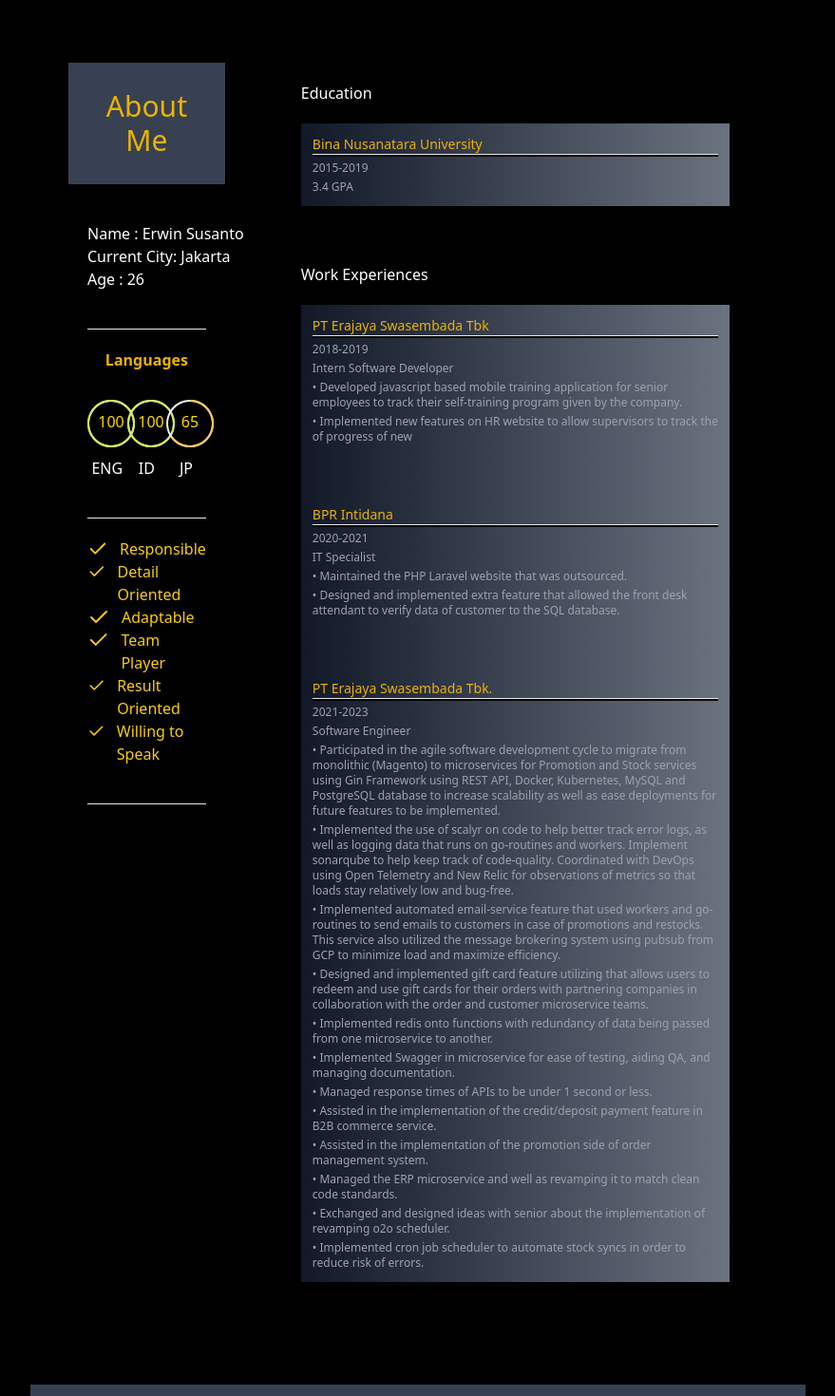
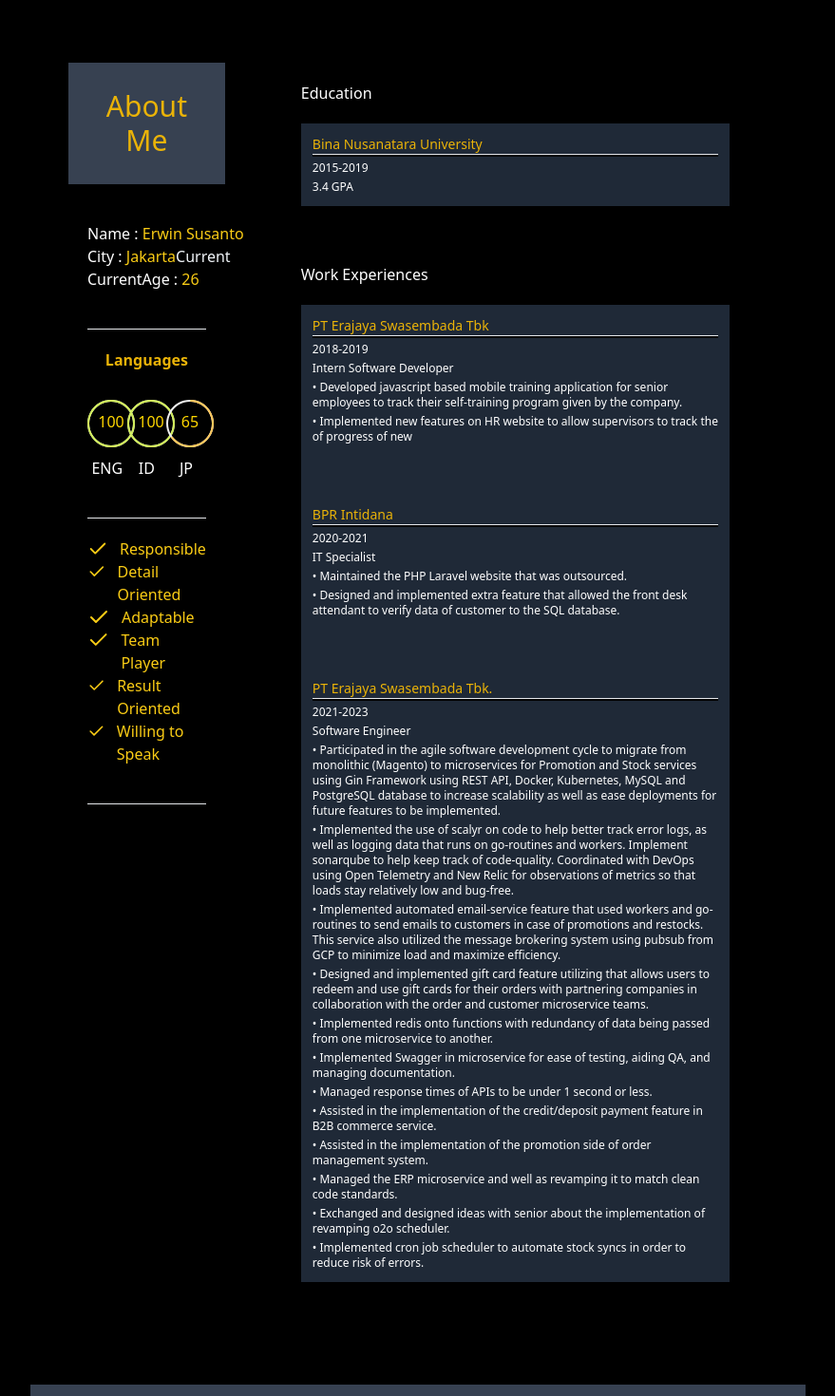
Before and after one commit to Erwin71297/portfolio, a Next.js app: page / in a window 1280 px wide. Shown: the part 680-2150 px from the top of the page at 95% size, without its empty margins (200-1079 px from the left). Built offline with nearby package versions, Linux system fonts and the light colour scheme.

Commit message:
Fix about me css

```diff
--- a/src/app/page.tsx
+++ b/src/app/page.tsx
@@ -344,10 +344,19 @@ export default function Home() {
                   "text-center grid lg:grid-cols-2"
                 )}
               >
-                <div className="text-left text-white w-max">
-                  <p>Name : Erwin Susanto</p>
-                  <p>Current City: Jakarta</p>
-                  <p>Age : 26</p>
+                <div className="text-left w-max">
+                  <p>
+                    <a className="text-white">Name :</a>{" "}
+                    <a className="text-yellow-400">Erwin Susanto</a>
+                  </p>
+                  <p>
+                    <a className="text-white">City :</a>{" "}
+                    <a className="text-yellow-400">Jakarta</a>Current
+                  </p>
+                  <p>
+                    <a className="text-white">CurrentAge :</a>{" "}
+                    <a className="text-yellow-400">26</a>
+                  </p>
                 </div>
               </div>
               <div
@@ -518,18 +527,15 @@ export default function Home() {
                 <div key={idx} className={"text-yellow-500 ml-5 mr-10"}>
                   <ul>
                     {posts.map((post) => (
-                      <li
-                        key={post.id}
-                        className="relative p-3 bg-gradient-to-r from-gray-900 from:10% to-gray-500"
-                      >
+                      <li key={post.id} className="relative p-3 bg-gray-800">
                         <h3 className="text-sm font-medium leading-5">
                           {post.title}
                         </h3>
                         <hr className={styles.line}></hr>
-                        <ul className="mt-1 flex space-x-1 text-xs font-normal leading-4 text-gray-400">
+                        <ul className="mt-1 flex space-x-1 text-xs font-normal leading-4 text-white">
                           <li>{post.date}</li>
                         </ul>
-                        <ul className="mt-1 flex space-x-1 text-xs font-normal leading-4 text-gray-400">
+                        <ul className="mt-1 flex space-x-1 text-xs font-normal leading-4 text-white">
                           <li>{post.GPA}</li>
                         </ul>
                       </li>
@@ -543,54 +549,51 @@ export default function Home() {
                 <div key={idx} className={"text-yellow-500 ml-5 mr-10 mb-20"}>
                   <ul>
                     {posts.map((post) => (
-                      <li
-                        key={post.id}
-                        className="relative p-3 bg-gradient-to-r from-gray-900 from:10% to-gray-500"
-                      >
+                      <li key={post.id} className="relative p-3 bg-gray-800">
                         <h3 className="text-sm font-medium leading-5">
                           {post.title}
                         </h3>
                         <hr className={styles.line}></hr>
-                        <ul className="mt-1 flex space-x-1 text-xs font-normal leading-4 text-gray-400">
+                        <ul className="mt-1 flex space-x-1 text-xs font-normal leading-4 text-white">
                           <li>{post.date}</li>
                         </ul>
-                        <ul className="mt-1 flex space-x-1 text-xs font-normal leading-4 text-gray-400">
+                        <ul className="mt-1 flex space-x-1 text-xs font-normal leading-4 text-white">
                           <li>{post.position}</li>
                         </ul>
-                        <ul className="mt-1 flex space-x-1 text-xs font-normal leading-4 text-gray-400">
+                        <ul className="mt-1 flex space-x-1 text-xs font-normal leading-4 text-white">
                           <li>{post.comment1}</li>
                         </ul>
-                        <ul className="mt-1 flex space-x-1 text-xs font-normal leading-4 text-gray-400">
+                        <ul className="mt-1 flex space-x-1 text-xs font-normal leading-4 text-white">
                           <li>{post.comment2}</li>
                         </ul>
-                        <ul className="mt-1 flex space-x-1 text-xs font-normal leading-4 text-gray-400">
+                        <ul className="mt-1 flex space-x-1 text-xs font-normal leading-4 text-white">
                           <li>{post.comment3}</li>
                         </ul>
-                        <ul className="mt-1 flex space-x-1 text-xs font-normal leading-4 text-gray-400">
+                        <ul className="mt-1 flex space-x-1 text-xs font-normal leading-4 text-white">
                           <li>{post.comment4}</li>
                         </ul>
-                        <ul className="mt-1 flex space-x-1 text-xs font-normal leading-4 text-gray-400">
+                        <ul className="mt-1 flex space-x-1 text-xs font-normal leading-4 text-white">
                           <li>{post.comment5}</li>
                         </ul>
-                        <ul className="mt-1 flex space-x-1 text-xs font-normal leading-4 text-gray-400">
+                        <ul className="mt-1 flex space-x-1 text-xs font-normal leading-4 text-white">
                           <li>{post.comment6}</li>
                         </ul>
-                        <ul className="mt-1 flex space-x-1 text-xs font-normal leading-4 text-gray-400">
+                        <ul className="mt-1 flex space-x-1 text-xs font-normal leading-4 text-white">
                           <li>{post.comment7}</li>
                         </ul>
-                        <ul className="mt-1 flex space-x-1 text-xs font-normal leading-4 text-gray-400">
+                        <ul className="mt-1 flex space-x-1 text-xs font-normal leading-4 text-white">
                           <li>{post.comment8}</li>
                         </ul>
-                        <ul className="mt-1 flex space-x-1 text-xs font-normal leading-4 text-gray-400">
+                        <ul className="mt-1 flex space-x-1 text-xs font-normal leading-4 text-white">
                           <li>{post.comment9}</li>
                         </ul>
-                        <ul className="mt-1 flex space-x-1 text-xs font-normal leading-4 text-gray-400">
+                        <ul className="mt-1 flex space-x-1 text-xs font-normal leading-4 text-white">
                           <li>{post.comment10}</li>
                         </ul>
-                        <ul className="mt-1 flex space-x-1 text-xs font-normal leading-4 text-gray-400">
+                        <ul className="mt-1 flex space-x-1 text-xs font-normal leading-4 text-white">
                           <li>{post.comment11}</li>
                         </ul>
-                        <ul className="mt-1 flex space-x-1 text-xs font-normal leading-4 text-gray-400">
+                        <ul className="mt-1 flex space-x-1 text-xs font-normal leading-4 text-white">
                           <li>{post.comment12}</li>
                         </ul>
                       </li>
```
